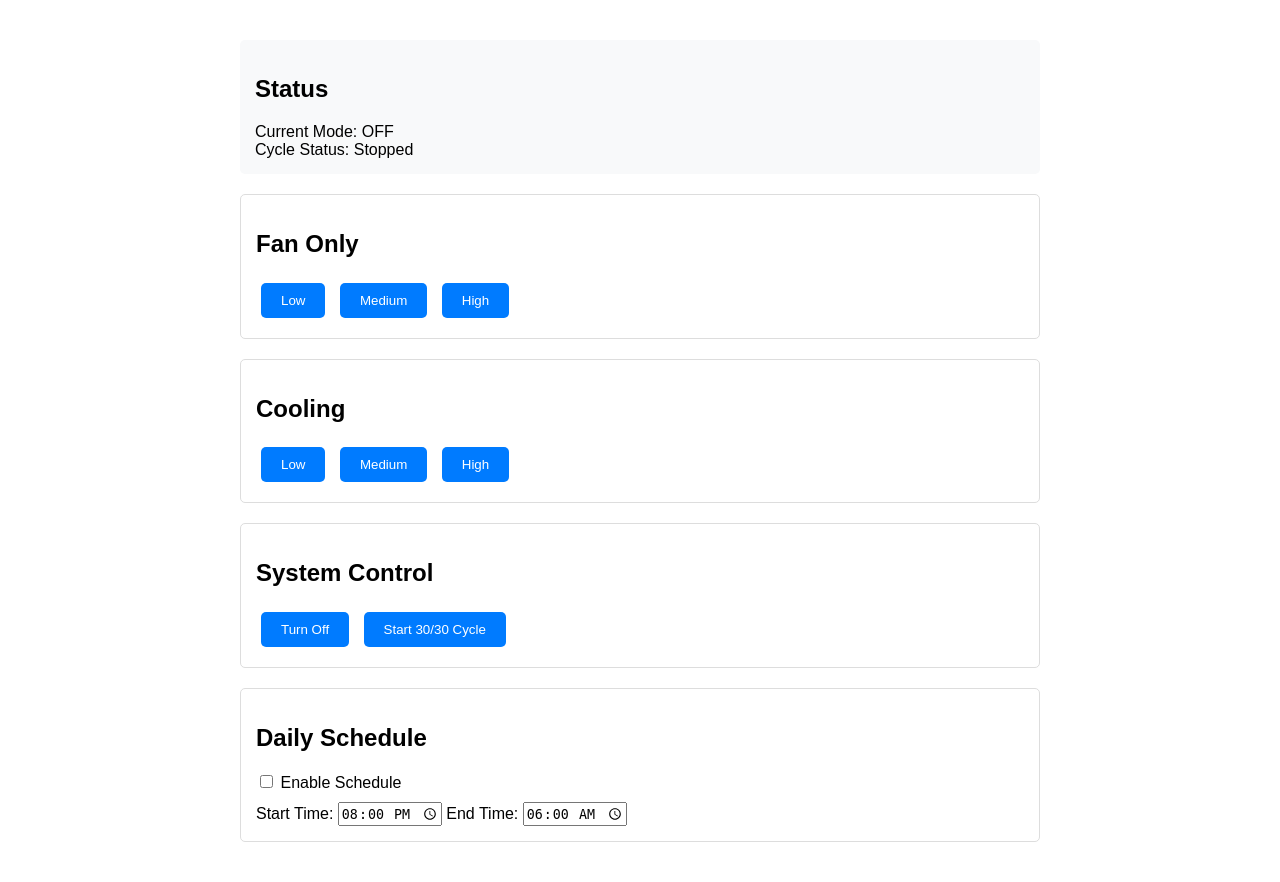
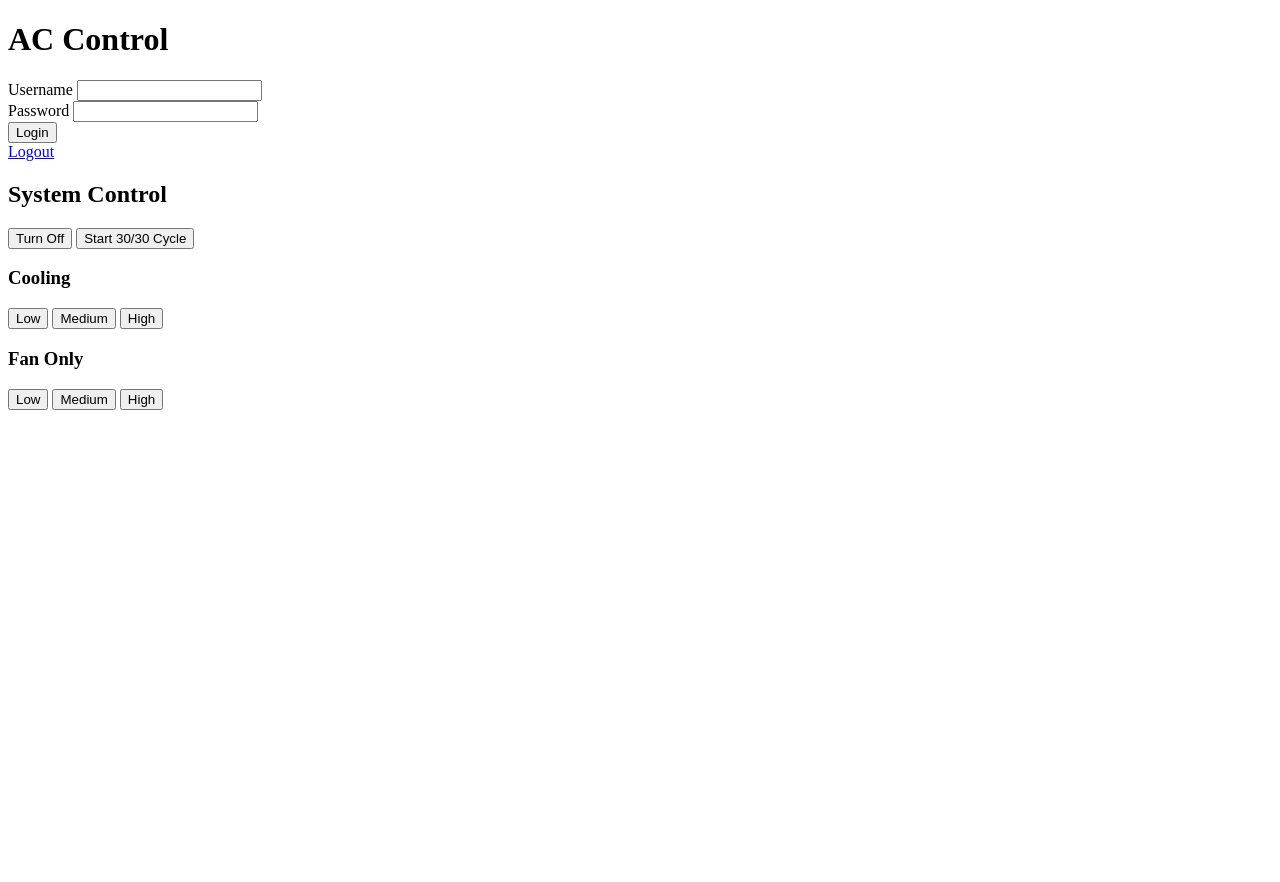
Before and after one commit to mama-sucker/GE-AirConditioner-PI-Controller-, a Flask app: template templates/index.html in a window 1280 px wide. After the commit the page ends 410 px from the top, so only its background shows below. Run offline with Flask 3, Linux system fonts and the light colour scheme; the template is opened without the code that fills it, so the values that code supplies are empty.

Commit message:
Add files via upload

```diff
--- a/main.py
+++ b/main.py
@@ -1,10 +1,12 @@
-from flask import Flask, render_template, jsonify, request
+from flask import Flask, render_template, jsonify, request, redirect, url_for, flash
+from flask_login import LoginManager, UserMixin, login_user, login_required, logout_user, current_user
 import RPi.GPIO as GPIO
 import threading
 import time
 from datetime import datetime, time as dtime
 import logging
 import os
+from werkzeug.security import generate_password_hash, check_password_hash
 
 # Setup logging
 logging.basicConfig(level=logging.DEBUG)
@@ -13,22 +15,47 @@ logger = logging.getLogger(__name__)
 # Initialize Flask application
 template_dir = os.path.abspath(os.path.join(os.path.dirname(__file__), 'templates'))
 app = Flask(__name__, template_folder=template_dir)
-app.debug = True
+app.secret_key = 'your-secret-key-here'  # Change this to a secure random key
+
+# Initialize Flask-Login
+login_manager = LoginManager()
+login_manager.init_app(app)
+login_manager.login_view = 'login'
 
 # GPIO Setup
 GPIO.setmode(GPIO.BCM)
+GPIO.setwarnings(False)
 
-# Pin Definitions
-FAN_LOW = 4
-FAN_MED = 17
-FAN_HIGH = 22
-COMPRESSOR = 18
+# Define GPIO pins
+FAN_LOW_PIN = 18
+FAN_MED_PIN = 23
+FAN_HIGH_PIN = 24
+COMPRESSOR_PIN = 25
 
-# Setup pins as outputs
-pins = [FAN_LOW, FAN_MED, FAN_HIGH, COMPRESSOR]
-for pin in pins:
-    GPIO.setup(pin, GPIO.OUT)
-    GPIO.output(pin, GPIO.LOW)
+# Setup GPIO outputs
+GPIO.setup(FAN_LOW_PIN, GPIO.OUT)
+GPIO.setup(FAN_MED_PIN, GPIO.OUT)
+GPIO.setup(FAN_HIGH_PIN, GPIO.OUT)
+GPIO.setup(COMPRESSOR_PIN, GPIO.OUT)
+
+# Simple User class
+class User(UserMixin):
+    def __init__(self, id):
+        self.id = id
+        self.username = "root"
+        self.password_hash = generate_password_hash("root")
+
+    def check_password(self, password):
+        return check_password_hash(self.password_hash, password)
+
+# Single user instance
+user = User(1)
+
+@login_manager.user_loader
+def load_user(user_id):
+    if int(user_id) == 1:
+        return user
+    return None
 
 class ACController:
     def __init__(self):
@@ -38,81 +65,53 @@ class ACController:
         self.schedule_thread = None
         self.operation_lock = threading.Lock()
         self.last_operation_time = 0
-        self.start_time = None  # Format: "HH:MM"
-        self.end_time = None    # Format: "HH:MM"
+        self.start_time = None
+        self.end_time = None
         self.schedule_enabled = False
+        self.cycle_fan_speed = 'MED'
+        self.cycle_mode = 'COOL'
 
-    def safe_delay(self):
-        """Enforce a 3-second delay between operations"""
-        current_time = time.time()
-        time_since_last = current_time - self.last_operation_time
-        if time_since_last < 3:
-            time.sleep(3 - time_since_last)
-        self.last_operation_time = time.time()
+    def turn_off_all_pins(self):
+        GPIO.output(FAN_LOW_PIN, GPIO.LOW)
+        GPIO.output(FAN_MED_PIN, GPIO.LOW)
+        GPIO.output(FAN_HIGH_PIN, GPIO.LOW)
+        GPIO.output(COMPRESSOR_PIN, GPIO.LOW)
 
-    def turn_off_all(self):
-        """Turn off all pins"""
-        for pin in pins:
-            GPIO.output(pin, GPIO.LOW)
-        time.sleep(0.5)  # Short delay after turning everything off
+    def set_fan_mode(self, speed):
+        with self.operation_lock:
+            self.turn_off_all_pins()
+            if speed == 'LOW':
+                GPIO.output(FAN_LOW_PIN, GPIO.HIGH)
+            elif speed == 'MED':
+                GPIO.output(FAN_MED_PIN, GPIO.HIGH)
+            elif speed == 'HIGH':
+                GPIO.output(FAN_HIGH_PIN, GPIO.HIGH)
+            self.current_mode = f'FAN_{speed}'
 
-    def set_fan_mode(self, mode):
-        """Set fan mode without compressor"""
+    def set_cooling_mode(self, speed):
         with self.operation_lock:
-            self.safe_delay()
-            self.turn_off_all()
-
-            if mode == 'LOW':
-                GPIO.output(FAN_LOW, GPIO.HIGH)
-            elif mode == 'MED':
-                GPIO.output(FAN_MED, GPIO.HIGH)
-            elif mode == 'HIGH':
-                GPIO.output(FAN_HIGH, GPIO.HIGH)
-
-            self.current_mode = f'FAN_{mode}'
-            logger.info(f"Fan mode set to {mode}")
-
-    def set_cooling_mode(self, mode):
-        """Set cooling mode with fan and compressor"""
-        with self.operation_lock:
-            self.safe_delay()
-            self.turn_off_all()
-
-            # Set fan first
-            if mode == 'LOW':
-                GPIO.output(FAN_LOW, GPIO.HIGH)
-            elif mode == 'MED':
-                GPIO.output(FAN_MED, GPIO.HIGH)
-            elif mode == 'HIGH':
-                GPIO.output(FAN_HIGH, GPIO.HIGH)
-
-            # Wait 2 seconds before activating compressor
-            time.sleep(2)
-            GPIO.output(COMPRESSOR, GPIO.HIGH)
-
-            self.current_mode = f'COOL_{mode}'
-            logger.info(f"Cooling mode set to {mode}")
+            self.turn_off_all_pins()
+            GPIO.output(COMPRESSOR_PIN, GPIO.HIGH)
+            if speed == 'LOW':
+                GPIO.output(FAN_LOW_PIN, GPIO.HIGH)
+            elif speed == 'MED':
+                GPIO.output(FAN_MED_PIN, GPIO.HIGH)
+            elif speed == 'HIGH':
+                GPIO.output(FAN_HIGH_PIN, GPIO.HIGH)
+            self.current_mode = f'COOL_{speed}'
 
     def turn_off(self):
-        """Turn off the AC system"""
         with self.operation_lock:
-            self.safe_delay()
-            # Turn off compressor first
-            GPIO.output(COMPRESSOR, GPIO.LOW)
-            time.sleep(2)
-
-            # Turn off all fans
-            for pin in [FAN_LOW, FAN_MED, FAN_HIGH]:
-                GPIO.output(pin, GPIO.LOW)
-
+            self.turn_off_all_pins()
             self.current_mode = 'OFF'
-            logger.info("AC system turned off")
 
     def run_cycle(self):
-        """Run 30-minute on, 30-minute off cycle"""
         while self.is_running:
-            logger.info("Starting cooling cycle")
-            self.set_cooling_mode('MED')
+            logger.info(f"Starting cycle with {self.cycle_mode} mode at {self.cycle_fan_speed} speed")
+            if self.cycle_mode == 'COOL':
+                self.set_cooling_mode(self.cycle_fan_speed)
+            else:
+                self.set_fan_mode(self.cycle_fan_speed)
             time.sleep(1800)  # 30 minutes
 
             if self.is_running:
@@ -121,172 +120,192 @@ class ACController:
                 time.sleep(1800)  # 30 minutes
 
     def start_cycle(self):
-        """Start the cooling cycle"""
         if not self.is_running:
             self.is_running = True
             self.cycle_thread = threading.Thread(target=self.run_cycle)
             self.cycle_thread.start()
-            logger.info("Cooling cycle started")
 
     def stop_cycle(self):
-        """Stop the cooling cycle"""
         self.is_running = False
         if self.cycle_thread:
             self.cycle_thread.join()
         self.turn_off()
-        logger.info("Cooling cycle stopped")
 
-    def check_schedule(self):
-        """Check if AC should be running based on schedule"""
-        if not self.schedule_enabled or not self.start_time or not self.end_time:
-            return False
-
-        current_time = datetime.now().time()
-        start = datetime.strptime(self.start_time, "%H:%M").time()
-        end = datetime.strptime(self.end_time, "%H:%M").time()
-
-        if start <= end:
-            return start <= current_time <= end
-        else:  # Handles overnight schedules
-            return current_time >= start or current_time <= end
-
-    def run_scheduler(self):
-        """Run the scheduler"""
-        while True:
-            if self.schedule_enabled:
-                should_run = self.check_schedule()
-                if should_run and not self.is_running:
-                    self.start_cycle()
-                elif not should_run and self.is_running:
-                    self.stop_cycle()
-            time.sleep(60)  # Check every minute
-
-    def start_scheduler(self):
-        """Start the schedule thread"""
-        self.schedule_thread = threading.Thread(target=self.run_scheduler)
-        self.schedule_thread.daemon = True
-        self.schedule_thread.start()
-        logger.info("Scheduler started")
+    def set_cycle_settings(self, mode, speed):
+        self.cycle_mode = mode
+        self.cycle_fan_speed = speed
+        logger.info(f"Cycle settings updated: {mode} mode at {speed} speed")
 
 # Initialize AC Controller
 ac = ACController()
 
+# Routes
+@app.route('/login', methods=['GET', 'POST'])
+def login():
+    if request.method == 'POST':
+        username = request.form.get('username')
+        password = request.form.get('password')
+
+        if username == user.username and user.check_password(password):
+            login_user(user)
+            return redirect(url_for('home'))
+        else:
+            flash('Invalid username or password')
+
+    return render_template('login.html')
+
+@app.route('/logout')
+@login_required
+def logout():
+    logout_user()
+    return redirect(url_for('login'))
+
 @app.route('/')
+@login_required
 def home():
     try:
         return render_template('index.html',
                              current_mode=ac.current_mode,
                              start_time=ac.start_time or "20:00",
                              end_time=ac.end_time or "06:00",
-                             schedule_enabled=ac.schedule_enabled)
+                             schedule_enabled=ac.schedule_enabled,
+                             cycle_mode=ac.cycle_mode,
+                             cycle_fan_speed=ac.cycle_fan_speed)
     except Exception as e:
         logger.error(f"Error rendering template: {str(e)}")
         return f"Error loading page: {str(e)}", 500
 
+@app.route('/api/cycle/settings', methods=['POST'])
+@login_required
+def set_cycle_settings():
+    try:
+        data = request.get_json()
+        mode = data.get('mode', 'COOL')
+        speed = data.get('speed', 'MED')
+        ac.set_cycle_settings(mode, speed)
+        return jsonify({
+            'status': 'success',
+            'cycle_mode': ac.cycle_mode,
+            'cycle_fan_speed': ac.cycle_fan_speed
+        })
+    except Exception as e:
+        logger.error(f"Error setting cycle settings: {str(e)}")
+        return jsonify({'error': str(e)}), 500
+
 @app.route('/api/fan', methods=['POST'])
+@login_required
 def set_fan():
     try:
-        speed = request.form.get('speed')
+        data = request.get_json()
+        speed = data.get('speed', 'LOW')
         ac.set_fan_mode(speed)
         return jsonify({
             'status': 'success',
-            'current_mode': ac.current_mode,
-            'cycle_status': 'Running' if ac.is_running else 'Stopped'
+            'current_mode': ac.current_mode
         })
     except Exception as e:
         logger.error(f"Error setting fan mode: {str(e)}")
         return jsonify({'error': str(e)}), 500
 
 @app.route('/api/cool', methods=['POST'])
+@login_required
 def set_cooling():
     try:
-        speed = request.form.get('speed')
+        data = request.get_json()
+        speed = data.get('speed', 'LOW')
         ac.set_cooling_mode(speed)
         return jsonify({
             'status': 'success',
-            'current_mode': ac.current_mode,
-            'cycle_status': 'Running' if ac.is_running else 'Stopped'
+            'current_mode': ac.current_mode
         })
     except Exception as e:
         logger.error(f"Error setting cooling mode: {str(e)}")
         return jsonify({'error': str(e)}), 500
 
 @app.route('/api/off', methods=['POST'])
+@login_required
 def turn_off():
     try:
         ac.turn_off()
         return jsonify({
             'status': 'success',
-            'current_mode': ac.current_mode,
-            'cycle_status': 'Stopped'
+            'current_mode': ac.current_mode
         })
     except Exception as e:
         logger.error(f"Error turning off: {str(e)}")
         return jsonify({'error': str(e)}), 500
 
 @app.route('/api/cycle/start', methods=['POST'])
+@login_required
 def start_cycle():
     try:
         ac.start_cycle()
         return jsonify({
             'status': 'success',
-            'current_mode': ac.current_mode,
-            'cycle_status': 'Running'
+            'current_mode': ac.current_mode
         })
     except Exception as e:
         logger.error(f"Error starting cycle: {str(e)}")
         return jsonify({'error': str(e)}), 500
 
 @app.route('/api/cycle/stop', methods=['POST'])
+@login_required
 def stop_cycle():
     try:
         ac.stop_cycle()
         return jsonify({
             'status': 'success',
-            'current_mode': ac.current_mode,
-            'cycle_status': 'Stopped'
+            'current_mode': ac.current_mode
         })
     except Exception as e:
         logger.error(f"Error stopping cycle: {str(e)}")
         return jsonify({'error': str(e)}), 500
 
 @app.route('/api/status', methods=['GET'])
+@login_required
 def get_status():
     try:
         return jsonify({
             'current_mode': ac.current_mode,
-            'cycle_status': 'Running' if ac.is_running else 'Stopped',
+            'is_running': ac.is_running,
             'schedule_enabled': ac.schedule_enabled,
-            'start_time': ac.start_time,
-            'end_time': ac.end_time
+            'cycle_mode': ac.cycle_mode,
+            'cycle_fan_speed': ac.cycle_fan_speed,
+            'start_time': str(ac.start_time) if ac.start_time else None,
+            'end_time': str(ac.end_time) if ac.end_time else None
         })
     except Exception as e:
         logger.error(f"Error getting status: {str(e)}")
         return jsonify({'error': str(e)}), 500
 
 @app.route('/api/schedule', methods=['POST'])
+@login_required
 def set_schedule():
     try:
         data = request.get_json()
-        ac.start_time = data.get('start_time')
-        ac.end_time = data.get('end_time')
-        ac.schedule_enabled = data.get('enabled', False)
+        start_time = data.get('start_time')
+        end_time = data.get('end_time')
+        enabled = data.get('enabled', False)
+
+        if start_time:
+            ac.start_time = datetime.strptime(start_time, '%H:%M').time()
+        if end_time:
+            ac.end_time = datetime.strptime(end_time, '%H:%M').time()
+
+        ac.schedule_enabled = enabled
+
         return jsonify({
             'status': 'success',
             'schedule_enabled': ac.schedule_enabled,
-            'start_time': ac.start_time,
-            'end_time': ac.end_time
+            'start_time': str(ac.start_time),
+            'end_time': str(ac.end_time)
         })
     except Exception as e:
-        logger.error(f"Error in schedule API: {str(e)}")
+        logger.error(f"Error setting schedule: {str(e)}")
         return jsonify({'error': str(e)}), 500
 
 if __name__ == '__main__':
     try:
-        logger.info("Starting AC Control System")
-        ac.start_scheduler()
         app.run(host='0.0.0.0', port=5000, debug=True)
-    except Exception as e:
-        logger.error(f"Error starting application: {str(e)}")
     finally:
         GPIO.cleanup()
--- a/templates/index.html
+++ b/templates/index.html
@@ -1,147 +1,92 @@
+<!-- templates/login.html -->
 <!DOCTYPE html>
-<html lang="en">
+<html>
 <head>
-    <meta charset="UTF-8">
-    <meta name="viewport" content="width=device-width, initial-scale=1.0">
-    <title>AC Control Panel</title>
-    <script src="https://cdnjs.cloudflare.com/ajax/libs/jquery/3.6.0/jquery.min.js"></script>
-    <style>
-        body {
-            font-family: Arial, sans-serif;
-            max-width: 800px;
-            margin: 20px auto;
-            padding: 20px;
-        }
-        .button-group {
-            margin: 20px 0;
-            padding: 15px;
-            border: 1px solid #ddd;
-            border-radius: 5px;
-        }
-        button {
-            padding: 10px 20px;
-            margin: 5px;
-            border: none;
-            border-radius: 5px;
-            background-color: #007bff;
-            color: white;
-            cursor: pointer;
-        }
-        button:hover {
-            background-color: #0056b3;
-        }
-        #status {
-            padding: 15px;
-            background-color: #f8f9fa;
-            border-radius: 5px;
-            margin-bottom: 20px;
-        }
-        .schedule-controls {
-            margin-top: 20px;
-            padding: 15px;
-            border: 1px solid #ddd;
-            border-radius: 5px;
-        }
-    </style>
+    <title>AC Control - Login</title>
 </head>
 <body>
-    <div id="status">
-        <h2>Status</h2>
-        Current Mode: <span id="current-mode">OFF</span><br>
-        Cycle Status: <span id="cycle-status">Stopped</span>
+    <div class="login-container">
+        <h1>AC Control</h1>
+
+        {% with messages = get_flashed_messages() %}
+            {% if messages %}
+                {% for message in messages %}
+                    <div class="error">{{ message }}</div>
+                {% endfor %}
+            {% endif %}
+        {% endwith %}
+
+        <form method="POST">
+            <div class="form-group">
+                <label>Username</label>
+                <input type="text" name="username" required>
+            </div>
+
+            <div class="form-group">
+                <label>Password</label>
+                <input type="password" name="password" required>
+            </div>
+
+            <button type="submit">Login</button>
+        </form>
     </div>
+</body>
+</html>
 
-    <div class="button-group">
-        <h2>Fan Only</h2>
-        <button onclick="setMode('fan', 'LOW')">Low</button>
-        <button onclick="setMode('fan', 'MED')">Medium</button>
-        <button onclick="setMode('fan', 'HIGH')">High</button>
-    </div>
-
-    <div class="button-group">
-        <h2>Cooling</h2>
-        <button onclick="setMode('cool', 'LOW')">Low</button>
-        <button onclick="setMode('cool', 'MED')">Medium</button>
-        <button onclick="setMode('cool', 'HIGH')">High</button>
-    </div>
+<!-- templates/index.html -->
+<!DOCTYPE html>
+<html>
+<head>
+    <title>AC Control System</title>
+</head>
+<body>
+    <a href="{{ url_for('logout') }}" class="logout-button">Logout</a>
 
     <div class="button-group">
         <h2>System Control</h2>
+
         <button onclick="turnOff()">Turn Off</button>
-        <button onclick="toggleCycle()">Start 30/30 Cycle</button>
-    </div>
+        <button onclick="startCycle()">Start 30/30 Cycle</button>
 
-    <div class="schedule-controls">
-        <h2>Daily Schedule</h2>
-        <div>
-            <input type="checkbox" id="schedule-enabled" onchange="updateSchedule()">
-            <label for="schedule-enabled">Enable Schedule</label>
+        <div style="margin-top: 10px;">
+            <h3>Cooling</h3>
+            <button onclick="setCooling('LOW')">Low</button>
+            <button onclick="setCooling('MED')">Medium</button>
+            <button onclick="setCooling('HIGH')">High</button>
         </div>
+
         <div style="margin-top: 10px;">
-            <label for="start-time">Start Time:</label>
-            <input type="time" id="start-time" onchange="updateSchedule()">
-            <label for="end-time">End Time:</label>
-            <input type="time" id="end-time" onchange="updateSchedule()">
+            <h3>Fan Only</h3>
+            <button onclick="setFan('LOW')">Low</button>
+            <button onclick="setFan('MED')">Medium</button>
+            <button onclick="setFan('HIGH')">High</button>
         </div>
     </div>
 
     <script>
-        function setMode(type, speed) {
-            const endpoint = type === 'fan' ? '/api/fan' : '/api/cool';
-            $.post(endpoint, { speed: speed }, function(response) {
-                updateStatus(response);
+        function turnOff() {
+            fetch('/api/off', { method: 'POST' });
+        }
+
+        function startCycle() {
+            fetch('/api/cycle/start', { method: 'POST' });
+        }
+
+        function setCooling(speed) {
+            fetch('/api/cool', {
+                method: 'POST',
+                headers: { 'Content-Type': 'application/json' },
+                body: JSON.stringify({ speed: speed })
             });
         }
 
-        function turnOff() {
-            $.post('/api/off', function(response) {
-                updateStatus(response);
+        function setFan(speed) {
+            fetch('/api/fan', {
+                method: 'POST',
+                headers: { 'Content-Type': 'application/json' },
+                body: JSON.stringify({ speed: speed })
             });
         }
-
-        function toggleCycle() {
-            const currentStatus = $('#cycle-status').text();
-            const endpoint = currentStatus === 'Running' ? '/api/cycle/stop' : '/api/cycle/start';
-            $.post(endpoint, function(response) {
-                updateStatus(response);
-            });
-        }
-
-        function updateSchedule() {
-            const data = {
-                enabled: $('#schedule-enabled').prop('checked'),
-                start_time: $('#start-time').val(),
-                end_time: $('#end-time').val()
-            };
-            $.ajax({
-                url: '/api/schedule',
-                type: 'POST',
-                contentType: 'application/json',
-                data: JSON.stringify(data),
-                success: function(response) {
-                    console.log('Schedule updated:', response);
-                }
-            });
-        }
-
-        function updateStatus(response) {
-            if (response.current_mode) {
-                $('#current-mode').text(response.current_mode);
-            }
-            if (response.cycle_status) {
-                $('#cycle-status').text(response.cycle_status);
-            }
-        }
-
-        // Initialize schedule controls
-        $(document).ready(function() {
-            $.get('/api/status', function(response) {
-                updateStatus(response);
-                $('#schedule-enabled').prop('checked', response.schedule_enabled);
-                $('#start-time').val(response.start_time || '20:00');
-                $('#end-time').val(response.end_time || '06:00');
-            });
-        });
     </script>
 </body>
 </html>
```
